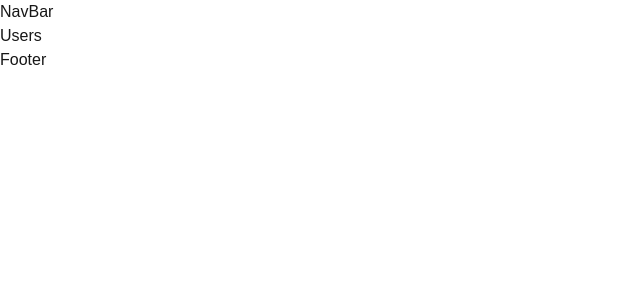
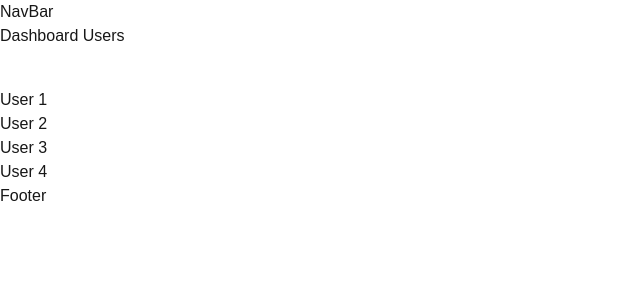
Before and after one commit to imalamin/nextjstoturalpath, a Next.js app: page /dashboard/users in a window 1280 px wide. Shown: the top 300 px of the page, without its empty margins (0-640 px from the left). Built offline with nearby package versions, Linux system fonts and the light colour scheme.

Commit message:
DynamicRouting

```diff
--- /dev/null
+++ b/app/dashboard/users/[id]/page.tsx
@@ -0,0 +1,13 @@
+
+const UserDetails = async(   {params}:{params: Promise<{ id: string }>}) => {
+const {id} = await params;
+
+  return (
+    <div>
+      <h1>User Details for User {id}</h1>
+
+    </div>
+  )
+}
+
+export default UserDetails
--- a/app/dashboard/users/page.tsx
+++ b/app/dashboard/users/page.tsx
@@ -1,6 +1,17 @@
+
+import Link from "next/link";
+
 const Users = () => {
     return (
-        <div>Users</div>
+        <div>
+            <h1>Dashboard Users</h1>
+            <ul className="mt-10">
+                <li><Link href="/dashboard/users/1">User 1</Link></li>
+                <li><Link href="/dashboard/users/2">User 2</Link></li>
+                <li><Link href="/dashboard/users/3">User 3</Link></li>
+                <li><Link href="/dashboard/users/4">User 4</Link></li>
+            </ul>
+        </div>
     )
 }
 
```
